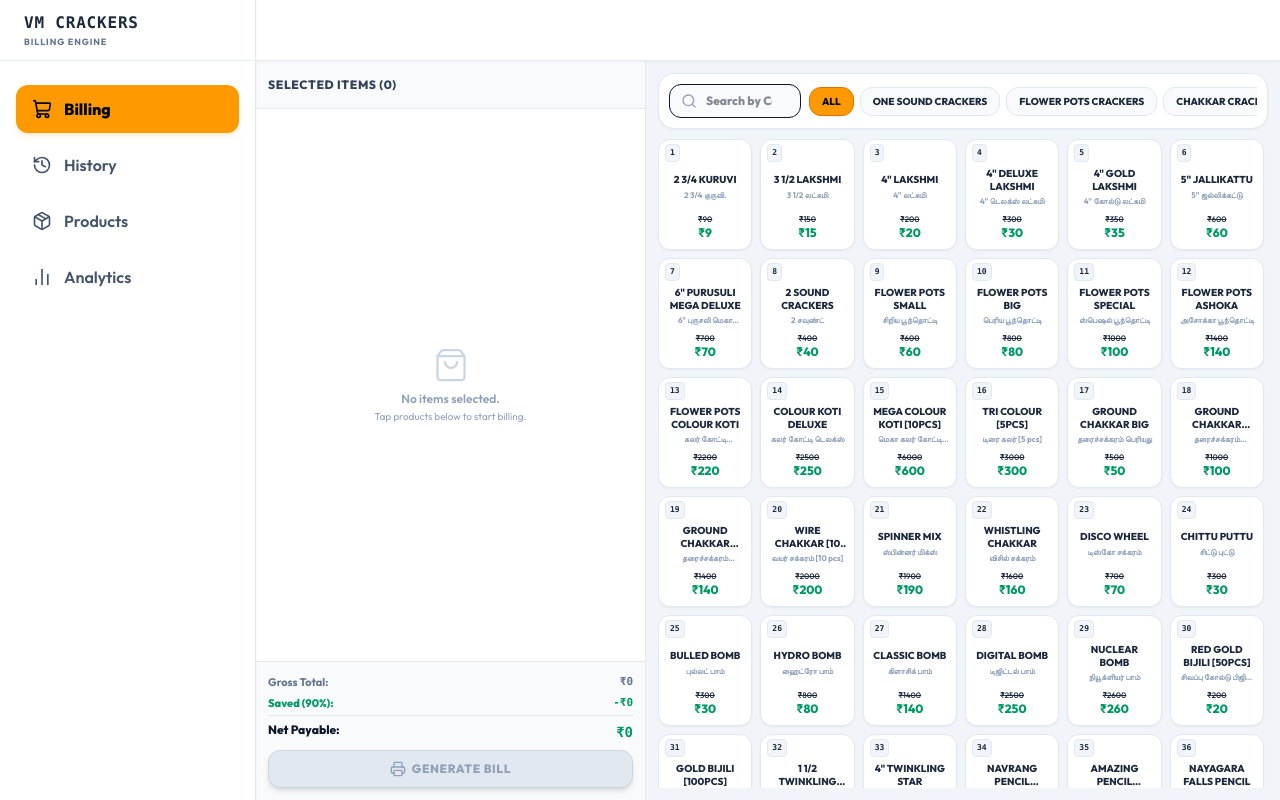
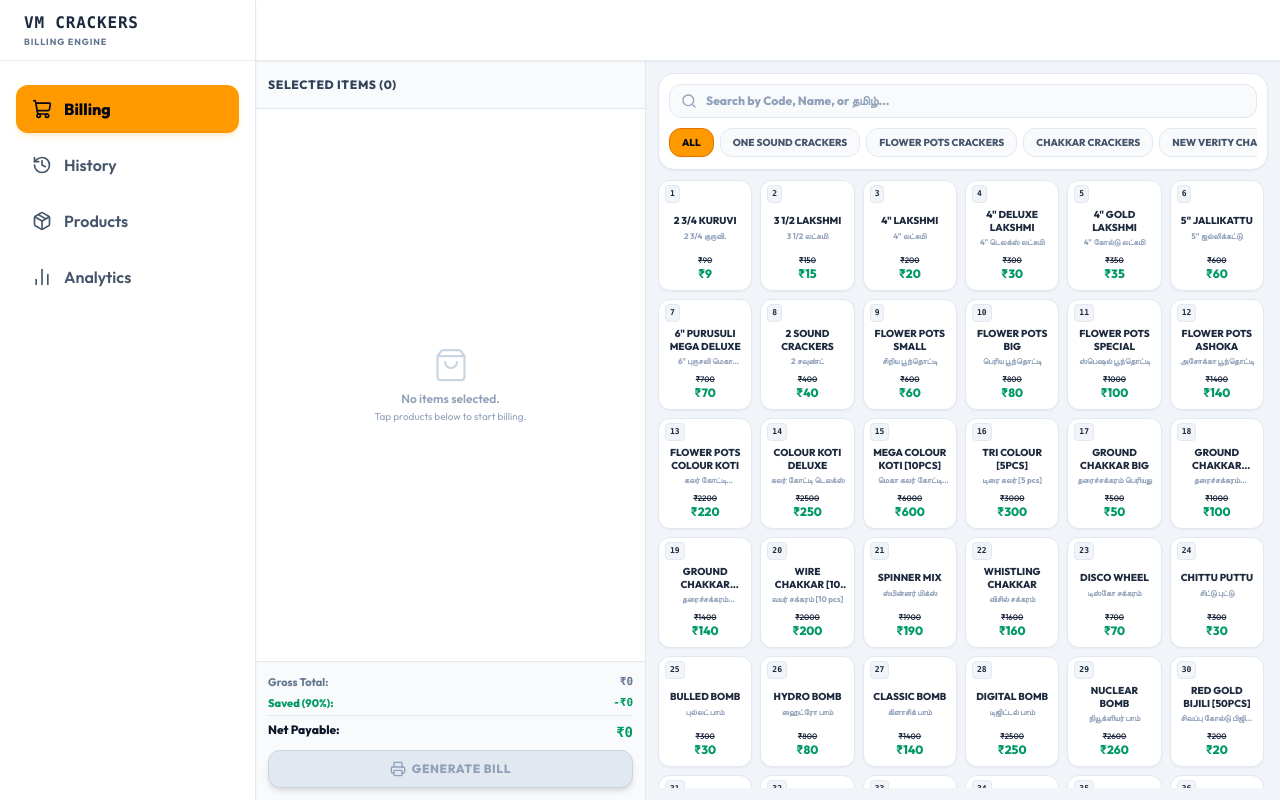
Before and after one commit to Naveenthesparrow/VM-Cracker-Bill-Soft, a React (Vite) app in the folder frontend/: page / in a window 1280 px wide. Built offline with nearby package versions, Linux system fonts and the light colour scheme; no server answers.

Commit message:
Stack search bar above category pills on all screen sizes

```diff
--- a/frontend/src/pages/Billing.jsx
+++ b/frontend/src/pages/Billing.jsx
@@ -283,10 +283,10 @@ export const Billing = () => {
           : 'h-[58vh] md:h-full flex-[1.1]'
       }`}>
 
-        {/* Filters bar */}
-        <div className="flex flex-col sm:flex-row gap-2 bg-white border border-slate-200 p-2.5 rounded-2xl shadow-xs">
-          {/* Search bar */}
-          <div className="relative flex-1">
+        {/* Filters bar — always stacked: search on top, pills below */}
+        <div className="flex flex-col gap-2 bg-white border border-slate-200 p-2.5 rounded-2xl shadow-xs">
+          {/* Search bar — full width */}
+          <div className="relative w-full">
             <span className="absolute inset-y-0 left-0 flex items-center pl-3 pointer-events-none text-slate-400">
               <Search className="w-4 h-4" />
             </span>
@@ -295,12 +295,12 @@ export const Billing = () => {
               placeholder="Search by Code, Name, or தமிழ்..."
               value={searchQuery}
               onChange={(e) => setSearchQuery(e.target.value)}
-              className="w-full pl-9 pr-4 py-2 bg-slate-50 border border-slate-250 rounded-xl text-slate-900 placeholder-slate-450 focus:outline-none focus:ring-2 focus:ring-amber-500/20 focus:border-amber-500 transition-all text-xs font-extrabold"
+              className="w-full pl-9 pr-4 py-2 bg-slate-50 border border-slate-200 rounded-xl text-slate-900 placeholder-slate-400 focus:outline-none focus:ring-2 focus:ring-amber-500/20 focus:border-amber-500 transition-all text-xs font-extrabold"
             />
           </div>
 
-          {/* Category Filter Pills (Horizontal Scroll) */}
-          <div className="flex items-center space-x-1.5 overflow-x-auto py-0.5 scrollbar-none max-w-full sm:max-w-md">
+          {/* Category Filter Pills — full width horizontal scroll */}
+          <div className="flex items-center space-x-1.5 overflow-x-auto py-0.5 scrollbar-none w-full">
             {categories.map((cat) => (
               <button
                 key={cat}
@@ -308,7 +308,7 @@ export const Billing = () => {
                 className={`whitespace-nowrap px-3 py-1.5 rounded-xl text-[10px] font-black transition-all cursor-pointer ${
                   selectedCategory === cat
                     ? 'bg-amber-500 text-slate-950 border border-amber-600 shadow-xs'
-                    : 'bg-slate-50 border border-slate-200 text-slate-650 hover:bg-slate-100 hover:border-slate-350'
+                    : 'bg-slate-50 border border-slate-200 text-slate-600 hover:bg-slate-100 hover:border-slate-300'
                 }`}
               >
                 {cat.toUpperCase()}
```
